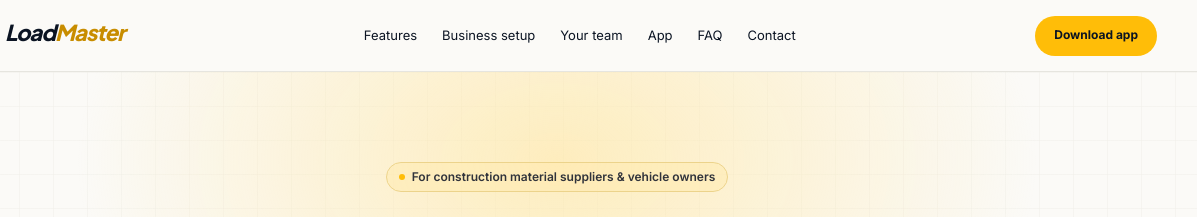
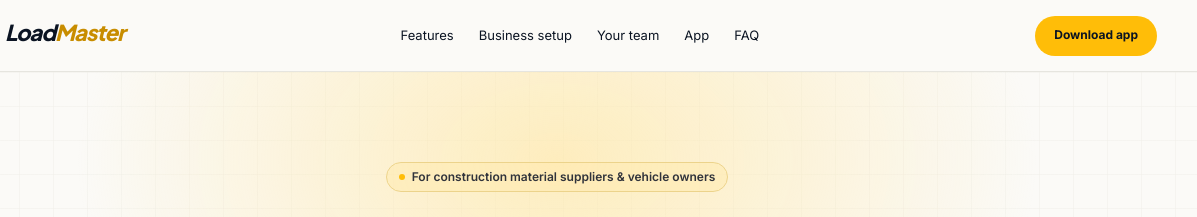
Before and after one commit to torrosyan99/load-master-test, a plain HTML site: page index.html in a window 1280 px wide. Shown: the top 217 px of the page, 83-1280 px from the left. Drawn offline with Linux system fonts and the light colour scheme.

Commit message:
delete contact link

```diff
--- a/index.html
+++ b/index.html
@@ -11,13 +11,16 @@
 	<link rel="stylesheet" href="assets/fonts.css">
 	<link rel="stylesheet" href="styles.css">
 </head>
-<body><a href="#main" class="skip">Skip to content</a>
+<body>
 <header class="site-header">
-	<div class="container nav"><a class="brand-link" href="Home.html" aria-label="LoadMaster home"><span
+	<div class="container nav">
+		<a class="brand-link" href="Home.html" aria-label="LoadMaster home"><span
 			class="brand"><img src="assets/loadmaster-logo.webp" width="39" height="39"
 	                           alt=""><span>Load<span>Master</span></span></span></a>
 		<nav id="navigation" aria-label="Main navigation"><a href="#features">Features</a><a href="#plans">Business
-			setup</a><a href="#team">Your team</a><a href="#download">App</a><a href="#faq">FAQ</a><a href="#contact">Contact</a>
+			setup</a><a href="#team">Your team</a><a href="#download">App</a>
+			<a href="#faq">FAQ</a>
+
 		</nav>
 		<a class="button yellow" href="#">Download app
 			<svg class="icon " viewbox="0 0 24 24" fill="none" stroke="currentColor" stroke-width="1.65"
```
